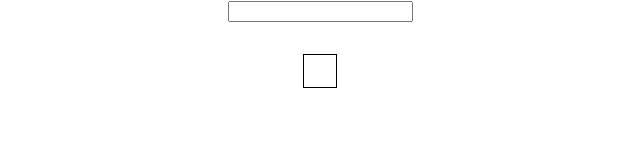
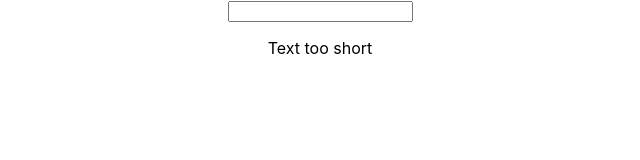
Before and after one commit to sriwerner/react-ex-1, a React (Create React App) app: page / in a window 1280 px wide. Shown: the top 160 px of the page, without its empty margins (320-960 px from the left). Built offline with nearby package versions, Linux system fonts and the light colour scheme.

Commit message:
fifth step

```diff
--- a/src/App.js
+++ b/src/App.js
@@ -5,10 +5,14 @@ import CharComponent from "./CharComponent/CharComponent";
 
 class App extends Component {
   state = {
-    input: ""
+    input: "",
+    size: 0
   };
 
   render() {
+    let chars = this.state.input.split("").map(char => {
+      return <CharComponent letter={char} />;
+    });
     return (
       <div className="App">
         <input
@@ -16,14 +20,14 @@ class App extends Component {
           onChange={this.changeInputHandler.bind(this)}
         />
         <p>{this.state.input}</p>
-        <ValidationComponent size={this.state.input.length} />
-        <CharComponent />
+        <ValidationComponent size={this.state.size} />
+        {chars}
       </div>
     );
   }
 
   changeInputHandler(evt) {
-    this.setState({ input: evt.target.value });
+    this.setState({ input: evt.target.value, size: evt.target.value.length });
   }
 }
 
--- a/src/CharComponent/CharComponent.js
+++ b/src/CharComponent/CharComponent.js
@@ -1,8 +1,8 @@
 import React from "react";
 import "./CharComponent.css";
 
-const charComponent = () => {
-  return <div className="char" />;
+const charComponent = prop => {
+  return <div className="char">{prop.letter}</div>;
 };
 
 export default charComponent;
--- a/src/ValidationComponent/ValidationComponent.js
+++ b/src/ValidationComponent/ValidationComponent.js
@@ -2,9 +2,7 @@ import React from "react";
 
 const validationComponent = props => {
   let message;
-  if (props.size == 0) {
-    message = "";
-  } else if (props.size < 5) {
+  if (props.size < 5) {
     message = "Text too short";
   } else {
     message = "Text long enough";
```
